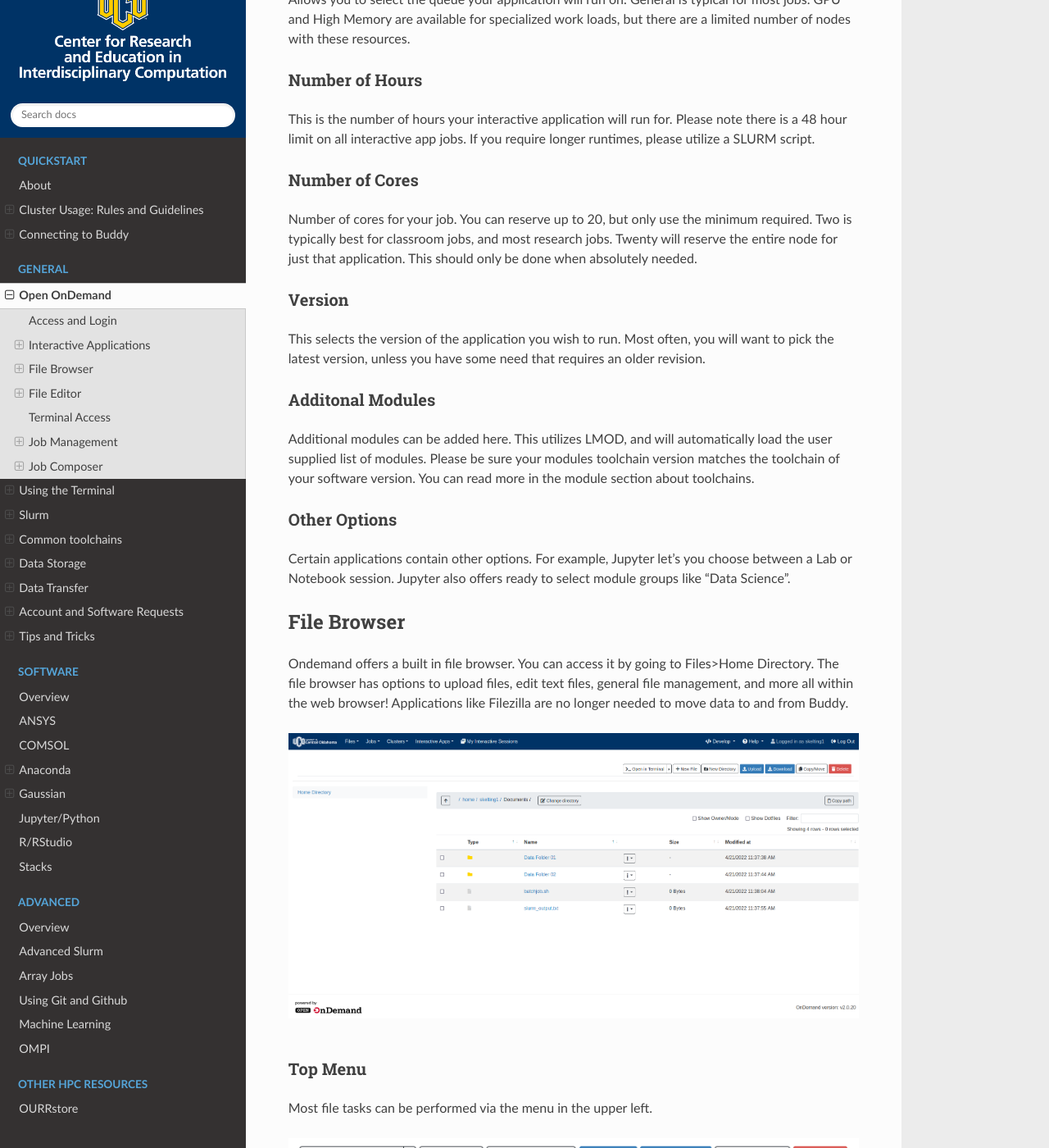
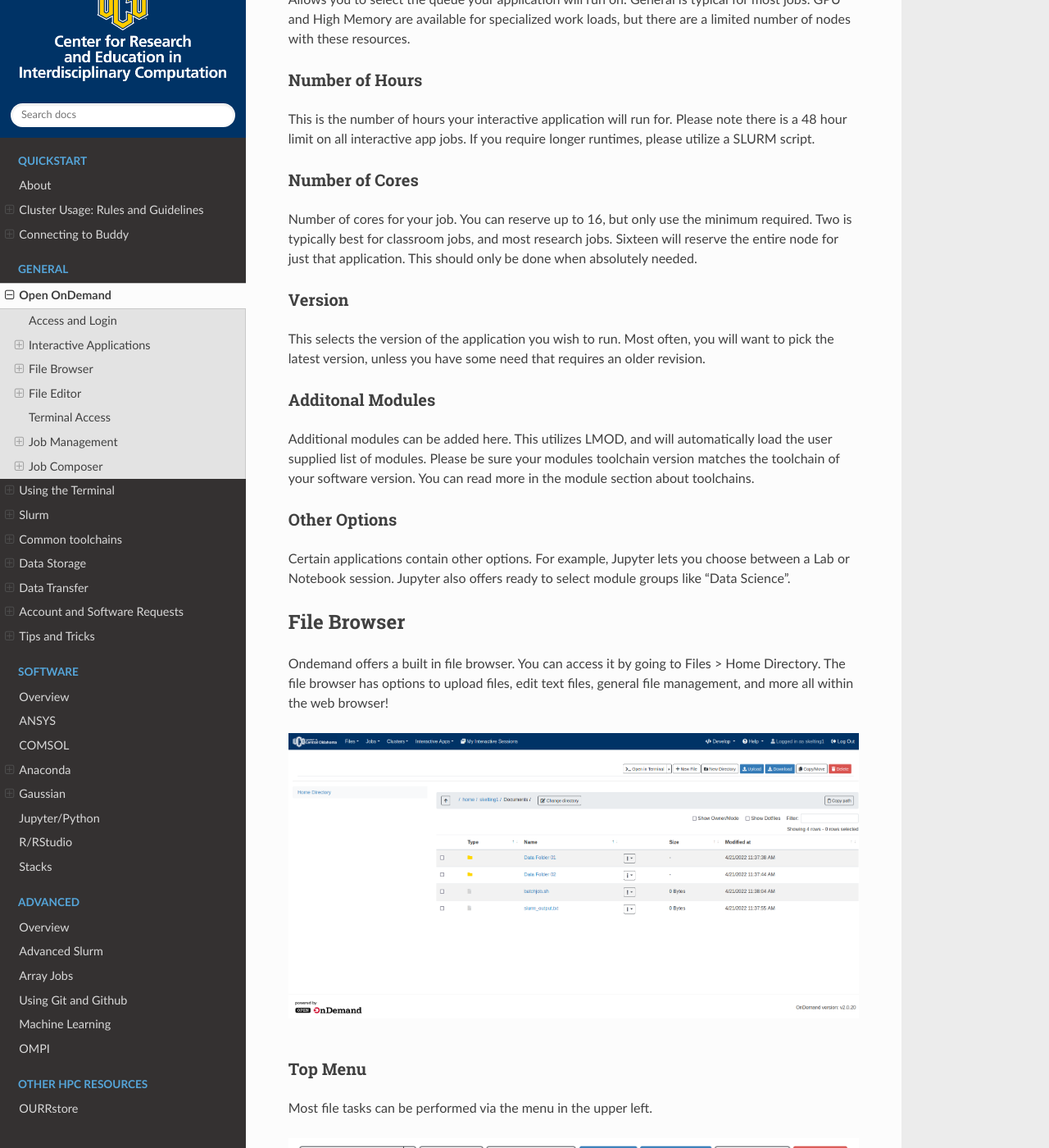
Before and after one commit to UCO-HPC/buddy-documentation, a Sphinx documentation site: the page built from source/general/ondemand.rst, in a window 1280 px wide and 1400 px high, scrolled down 2353 px. Shown: the whole window at 82% size. Built offline with Sphinx 7.4.7 and the Read the Docs theme 3.1.0, drawn with Linux system fonts in a browser that asks for light colours; some of the changed text lies outside the part shown.

Commit message:
Modified Gaussian example script and contact info

```diff
--- a/source/advanced/overview.rst
+++ b/source/advanced/overview.rst
@@ -2,4 +2,4 @@ Overview
 ========
 
 .. note::
-   This section is incomplete. New advanced topics will be added overtime, however if you encounter any issues in the mean time, please contact `administration <hpc@uco.edu>`_.
+   This section is incomplete. New advanced topics will be added overtime, however if you encounter any issues in the mean time, please contact hpc@uco.edu.
--- a/source/general/ondemand.rst
+++ b/source/general/ondemand.rst
@@ -1,7 +1,7 @@
 Open OnDemand
 =============
 
-Open OnDemand is our new and improved interface for accessing HPC resources on Buddy. Open OnDemand is developed and maintained by Ohio Supercomputing Center. You can access it by visiting https://buddy.uco.edu. This document describes how to access and use OnDemand and it's services.
+Open OnDemand is our new and improved interface for accessing HPC resources on Buddy. Open OnDemand is developed and maintained by the Ohio Supercomputing Center. You can access it by visiting hpc.uco.edu.
 
 .. image:: /_static/img/ondemand_home.png
   :width: 100%
@@ -51,7 +51,7 @@ This is the number of hours your interactive application will run for. Please no
 Number of Cores
 ~~~~~~~~~~~~~~~
 
-Number of cores for your job. You can reserve up to 20, but only use the minimum required. Two is typically best for classroom jobs, and most research jobs. Twenty will reserve the entire node for just that application. This should only be done when absolutely needed.
+Number of cores for your job. You can reserve up to 16, but only use the minimum required. Two is typically best for classroom jobs, and most research jobs. Sixteen will reserve the entire node for just that application. This should only be done when absolutely needed.
 
 Version
 ~~~~~~~
@@ -68,12 +68,12 @@ Additional modules can be added here. This utilizes LMOD, and will automatically
 Other Options
 ~~~~~~~~~~~~~
 
-Certain applications contain other options. For example, Jupyter let's you choose between a Lab or Notebook session. Jupyter also offers ready to select module groups like "Data Science".
+Certain applications contain other options. For example, Jupyter lets you choose between a Lab or Notebook session. Jupyter also offers ready to select module groups like "Data Science".
 
 File Browser
 ------------
 
-Ondemand offers a built in file browser. You can access it by going to Files>Home Directory. The file browser has options to upload files, edit text files, general file management, and more all within the web browser! Applications like Filezilla are no longer needed to move data to and from Buddy.
+Ondemand offers a built in file browser. You can access it by going to Files > Home Directory. The file browser has options to upload files, edit text files, general file management, and more all within the web browser!
 
 .. image:: /_static/img/ondemand_file_browser.png
   :width: 100%
--- a/source/software/gaussian.rst
+++ b/source/software/gaussian.rst
@@ -9,7 +9,7 @@ Example Script
    #!/bin/bash
    #SBATCH --job-name=g16
    #SBATCH --nodes=2
-   #SBATCH --cpus-per-task=20
+   #SBATCH --cpus-per-task=16
    #SBATCH --output=g16-%j.out
    #SBATCH --partition=general
 
--- a/source/software/overview.rst
+++ b/source/software/overview.rst
@@ -2,4 +2,4 @@ Overview
 ========
 
 .. note::
-   This section is incomplete. New software pages will be added overtime, however if you encounter any issues in the mean time, please contact `administration <hpc@uco.edu>`_.
+   This section is incomplete. New software pages will be added overtime, however if you encounter any issues in the mean time, please email hpc@uco.edu.
```
Also changed, not shown: other parts of source/general/ondemand.rst (+2 -2 lines).
